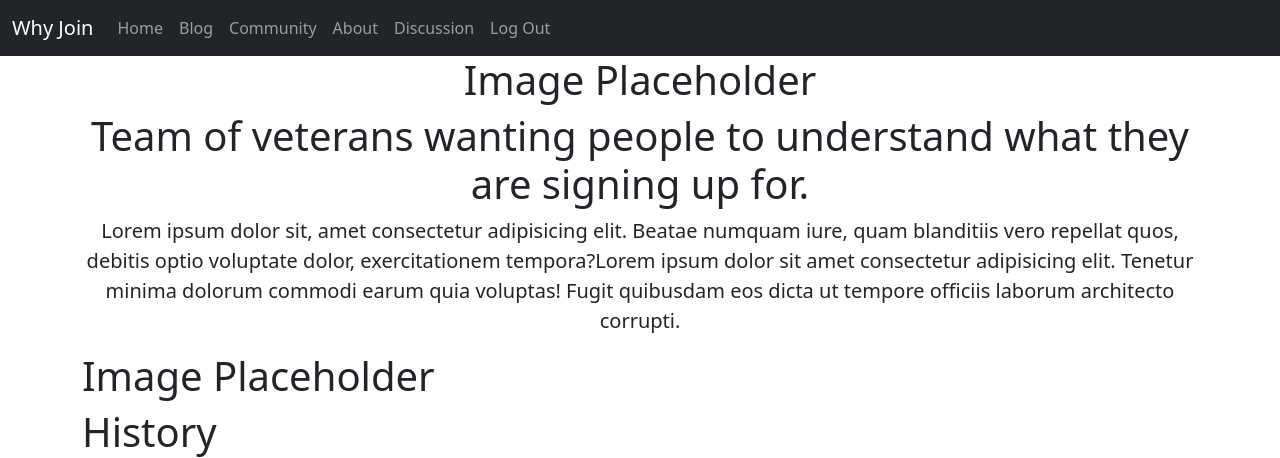
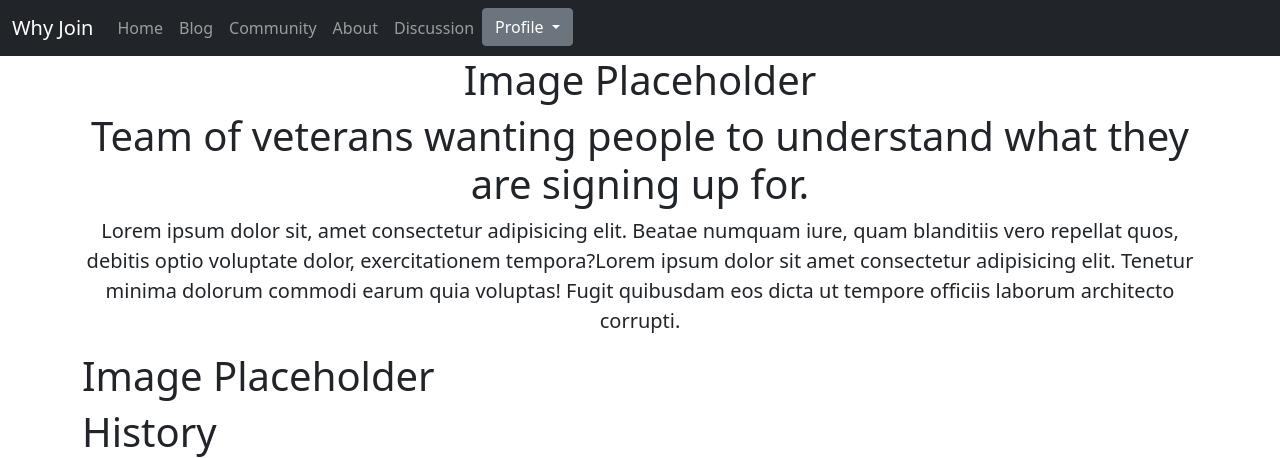
Before and after one commit to kghudgens/WhyJoin, a Django app: page /about/ in a window 1280 px wide. Shown: the top 458 px of the page. Run offline with Django 3.2, Linux system fonts and the light colour scheme; the visitor is signed in with stand-in values (Sample User, id 1); some libraries are stand-ins or nearby versions.

Commit message:
added dropdown menu for profile

```diff
--- a/whyjoin/hub/templates/hub/base.html
+++ b/whyjoin/hub/templates/hub/base.html
@@ -46,9 +46,16 @@
               <a class="nav-link" href="#">Discussion</a>
             </li>
             {% if user.is_authenticated%}
-            <li class="nav-item">
-              <a class="nav-link" href="{%url 'logout'%}">Log Out </a>
-            </li>
+            <div class="dropdown">
+              <button class="btn btn-secondary dropdown-toggle" type="button" id="dropdownMenuButton" data-toggle="dropdown" aria-haspopup="true" aria-expanded="false">
+                Profile
+              </button>
+              <div class="dropdown-menu" aria-labelledby="dropdownMenuButton">
+                <a class="dropdown-item" href="#">Profile </a>
+                <a class="dropdown-item" href="#">Write</a>
+                <a class="dropdown-item" href="{%url 'logout'%}">Log Out</a>
+              </div>
+            </div>
             {%else%}
             <li class="nav-item">
               <a class="nav-link" href="{%url 'login' %}">Log In</a>
@@ -64,10 +71,8 @@
     <!-- Code block -->
     {%block content%}{%endblock%}
 
-    <script
-      src="https://cdn.jsdelivr.net/npm/bootstrap@5.1.3/dist/js/bootstrap.bundle.min.js"
-      integrity="sha384-ka7Sk0Gln4gmtz2MlQnikT1wXgYsOg+OMhuP+IlRH9sENBO0LRn5q+8nbTov4+1p"
-      crossorigin="anonymous"
-    ></script>
+    <script src="https://code.jquery.com/jquery-3.2.1.slim.min.js" integrity="sha384-KJ3o2DKtIkvYIK3UENzmM7KCkRr/rE9/Qpg6aAZGJwFDMVNA/GpGFF93hXpG5KkN" crossorigin="anonymous"></script>
+    <script src="https://cdnjs.cloudflare.com/ajax/libs/popper.js/1.12.9/umd/popper.min.js" integrity="sha384-ApNbgh9B+Y1QKtv3Rn7W3mgPxhU9K/ScQsAP7hUibX39j7fakFPskvXusvfa0b4Q" crossorigin="anonymous"></script>
+    <script src="https://maxcdn.bootstrapcdn.com/bootstrap/4.0.0/js/bootstrap.min.js" integrity="sha384-JZR6Spejh4U02d8jOt6vLEHfe/JQGiRRSQQxSfFWpi1MquVdAyjUar5+76PVCmYl" crossorigin="anonymous"></script>
   </body>
 </html>
```
